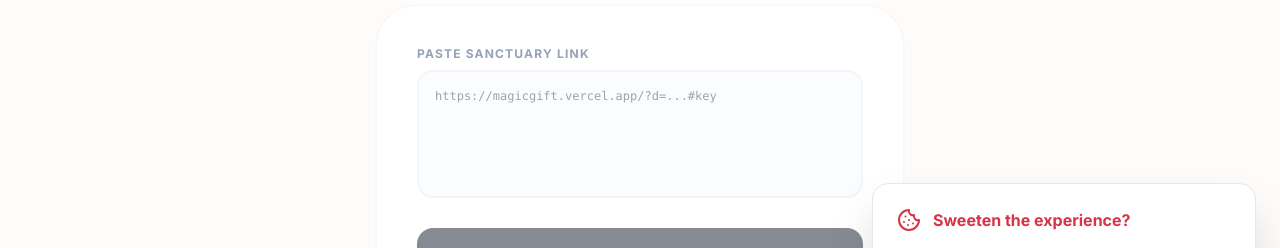
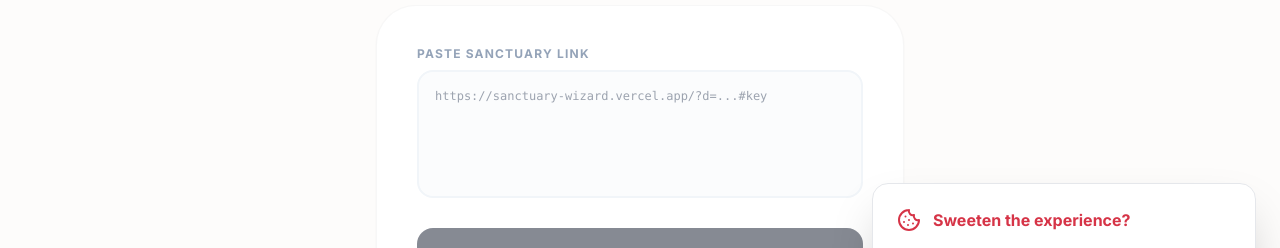
Before and after one commit to mbn-code/sanctuary-wizard, a Next.js app: page /revoke in a window 1280 px wide. Shown: the part 395-643 px from the top of the page. Built offline with nearby package versions, Linux system fonts and the light colour scheme; a web font is replaced by a local one.

Commit message:
Fix: Update all hardcoded domains to sanctuary-wizard.vercel.app and ensure Revoke Access works correctly

```diff
--- a/electron/main.js
+++ b/electron/main.js
@@ -16,7 +16,7 @@ function createWindow() {
   });
 
   // Load the Vercel URL
-  win.loadURL('https://valentine-flax-alpha.vercel.app');
+  win.loadURL('https://sanctuary-wizard.vercel.app');
 
   // win.webContents.openDevTools(); // For debugging
 }
--- a/src/app/layout.tsx
+++ b/src/app/layout.tsx
@@ -24,13 +24,13 @@ const playfair = Playfair_Display({
 });
 
 export const metadata: Metadata = {
-  metadataBase: new URL("https://sanctuary-gift.vercel.app"),
+  metadataBase: new URL("https://sanctuary-wizard.vercel.app"),
   title: "Sanctuary | Create Your Digital Sanctuary",
   description: "The ultimate digital sanctuary for all of life's special moments. Birthdays, anniversaries, weddings, and more.",
   openGraph: {
     title: "Sanctuary",
     description: "The ultimate digital gift for your loved ones.",
-    url: "https://sanctuary-gift.vercel.app",
+    url: "https://sanctuary-wizard.vercel.app",
     siteName: "Sanctuary",
     images: [
       {
--- a/src/app/revoke/page.tsx
+++ b/src/app/revoke/page.tsx
@@ -101,7 +101,7 @@ export default function RevokePage() {
                 <textarea
                   value={url}
                   onChange={(e) => setUrl(e.target.value)}
-                  placeholder="https://magicgift.vercel.app/?d=...#key"
+                  placeholder="https://sanctuary-wizard.vercel.app/?d=...#key"
                   className="w-full p-4 rounded-2xl border-2 border-slate-100 focus:border-sanctuary-primary outline-none transition-all text-xs font-mono h-32 resize-none bg-slate-50/50 text-slate-600"
                 />
               </div>
--- a/src/app/wizard/page.tsx
+++ b/src/app/wizard/page.tsx
@@ -845,7 +845,7 @@ function WizardContent() {
                             <div className="pt-24">
                                 <div className="px-16 py-8 bg-slate-900 text-white rounded-[40px] text-[48px] font-bold shadow-2xl flex flex-col gap-2">
                                     <span>Open the Gift</span>
-                                    <span className="text-[24px] opacity-60 font-normal lowercase tracking-widest">sanctuary-wiz.com</span>
+                                    <span className="text-[24px] opacity-60 font-normal lowercase tracking-widest">sanctuary-wizard.vercel.app</span>
                                 </div>
                             </div>
                         </div>
```
